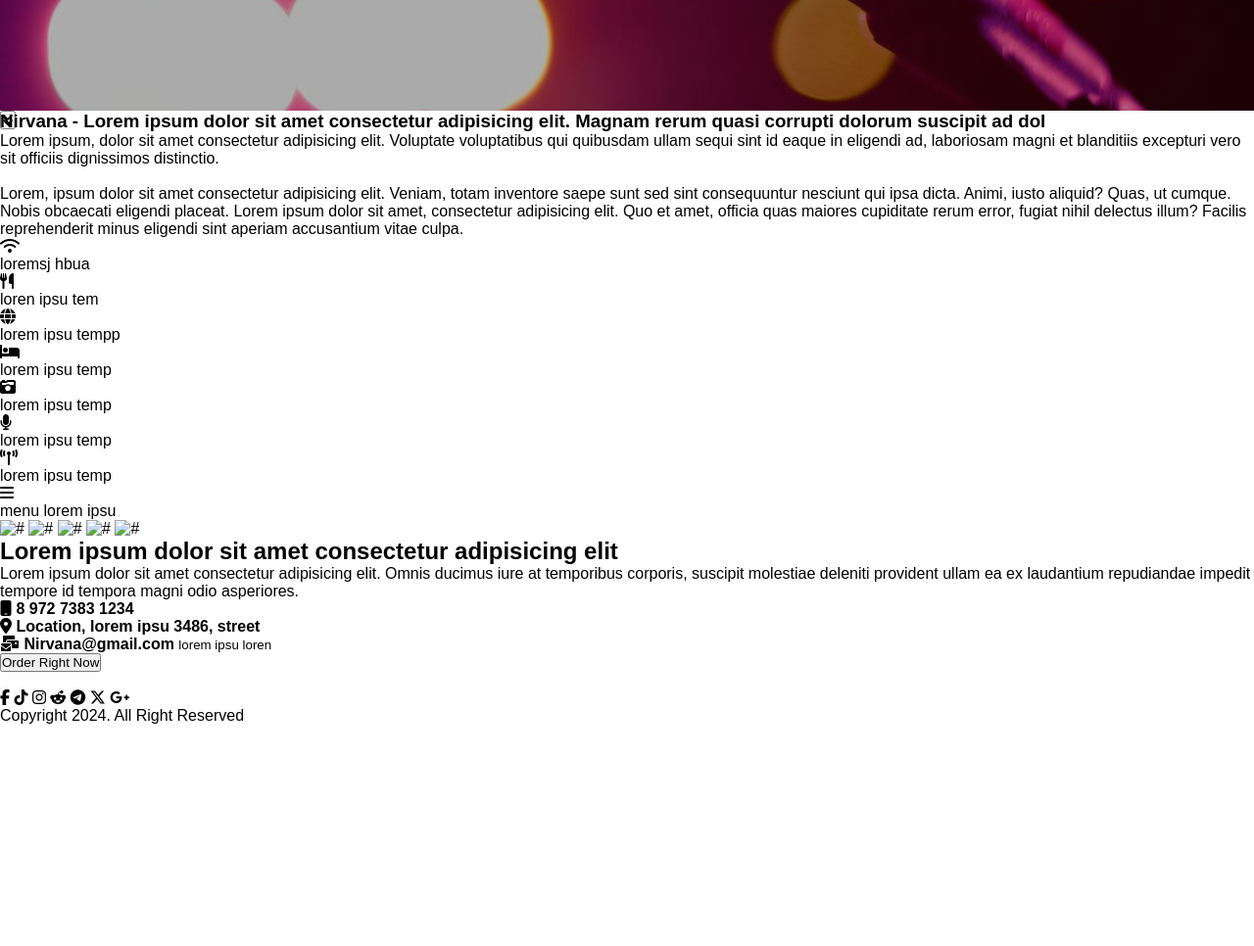
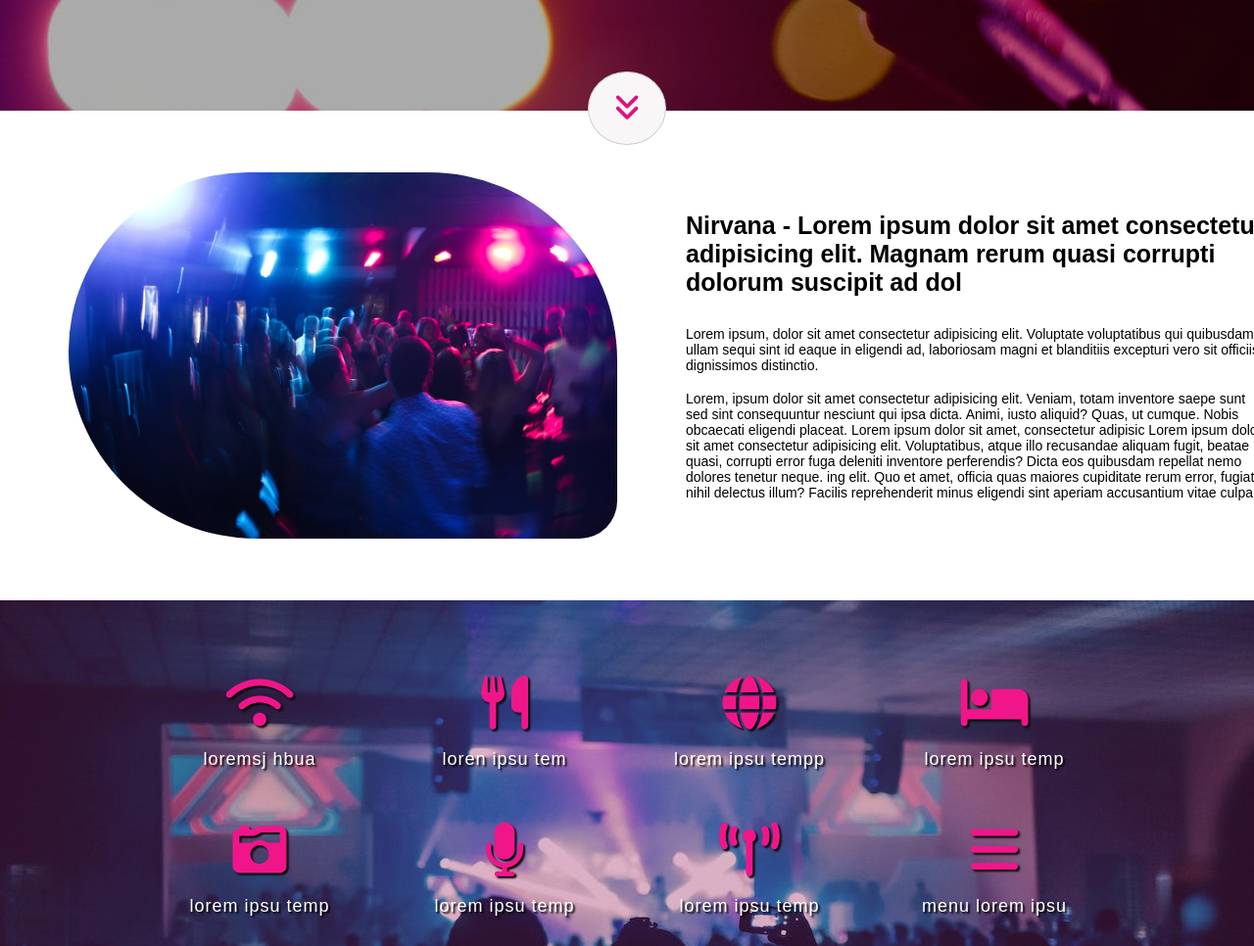
Before and after one commit to cristDSTK/Proyecto-21-Karaoke-Page, a plain HTML site: page index.html in a window 1280 px wide. Shown: the part 587-1553 px from the top of the page at 98% size. Before the commit the page ends 1327 px from the top, so only its background shows below. Drawn offline with Linux system fonts and the light colour scheme.

Commit message:
estilos de la pagina web

```diff
--- a/index.html
+++ b/index.html
@@ -67,13 +67,17 @@
     <main class="main">
 
         <section class="context">
-            <div class="context__img"></div>
+            <div class="context__img">
+                <img src="./images/bar.jpg" alt="bar">
+            </div>
             <div class="context__text">
                 <h3>Nirvana - Lorem ipsum dolor sit amet consectetur adipisicing elit. Magnam rerum quasi corrupti dolorum suscipit ad dol</h3>
                 <p>Lorem ipsum, dolor sit amet consectetur adipisicing elit. Voluptate voluptatibus qui quibusdam ullam sequi sint id eaque in eligendi ad, laboriosam magni et blanditiis excepturi vero sit officiis dignissimos distinctio.</p>
                 <br>
                 <p>Lorem, ipsum dolor sit amet consectetur adipisicing elit. Veniam, totam inventore saepe sunt sed sint consequuntur nesciunt qui ipsa dicta. Animi, iusto aliquid? Quas, ut cumque. Nobis obcaecati eligendi placeat.
-                    Lorem ipsum dolor sit amet, consectetur adipisicing elit. Quo et amet, officia quas maiores cupiditate rerum error, fugiat nihil delectus illum? Facilis reprehenderit minus eligendi sint aperiam accusantium vitae culpa.
+                    Lorem ipsum dolor sit amet, consectetur adipisic
+                    Lorem ipsum dolor sit amet consectetur adipisicing elit. Voluptatibus, atque illo recusandae aliquam fugit, beatae quasi, corrupti error fuga deleniti inventore perferendis? Dicta eos quibusdam repellat nemo dolores tenetur neque.
+                    ing elit. Quo et amet, officia quas maiores cupiditate rerum error, fugiat nihil delectus illum? Facilis reprehenderit minus eligendi sint aperiam accusantium vitae culpa.
                 </p>
             </div>
         </section>
@@ -115,11 +119,11 @@
                 </div>
             </div>
             <div class="box__img">
-                <img src="#" alt="#">
-                <img src="#" alt="#">
-                <img src="#" alt="#">
-                <img src="#" alt="#">
-                <img src="#" alt="#">
+                <img src="./images/bar1.jpg" alt="#">
+                <img src="./images/bar2.jpg" alt="#">
+                <img src="./images/bar3.jpeg" alt="#">
+                <img src="./images/bar3.jpg" alt="#">
+                <img src="./images/bar5.jpg" alt="#">
             </div>
         </section>
 
@@ -145,7 +149,7 @@
                 <button>Order Right Now</button>
             </div>
             <div class="contact__img">
-                <img>
+                <img src="./images/contact.jpg">
             </div>
         </section>
 
--- a/style.css
+++ b/style.css
@@ -15,6 +15,9 @@ body {
     background-position: center;
     background-size: cover;
     color: white;
+    display: flex;
+    flex-direction: column;
+    align-items: center;
 }
 .header__nav {
     width: 1400px;
@@ -164,3 +167,215 @@ body {
 .header__title--box__contain small {
     color: rgb(209, 206, 206);
 }
+.header__btn {
+    margin-bottom: -35px;
+    width: 80px;
+    height: 80px;
+    border-radius: 50%;
+    border: 1px solid rgb(206, 206, 206);
+    color: rgb(222, 18, 127);
+    font-size: 30px;
+    background-color: #f8f6f7;
+    cursor: pointer;
+    transition: .4s;
+    &:hover {
+        background-color: rgb(222, 18, 127);
+        color: white;
+    }
+}
+
+
+
+.main {
+    width: 100%;
+}
+
+
+.context {
+    width: 1400px;
+    height: 500px;
+    margin: 0 auto;
+    display: flex;
+    flex-direction: row;
+}
+.context__img {
+    width: 50%;
+    display: flex;
+    justify-content: center;
+    align-items: center;
+}
+.context__img img {
+    width: 80%;
+    border-radius: 190px 200px 40px 200px;
+}
+.context__text {
+    width: 50%;
+    height: 100%;
+    display: flex;
+    flex-direction: column;
+    align-items: start;
+    justify-content: center;
+}
+.context__text h3 {
+    margin-bottom: 30px;
+    font-size: 25px;
+    width: 90%;
+}
+.context__text p {
+    font-size: 14px;
+    width: 85%;
+}
+
+.box {
+    width: 100%;
+    height: 700px;
+    background: linear-gradient(
+        rgba(145, 11, 83, 0.3),
+        rgba(148, 13, 85, 0.3)
+    ), url("./images/back-box.jpg");
+    background-position: bottom;
+    background-size: cover;
+    color: white;
+}
+.box__content {
+    width: 1000px;
+    height: 300px;
+    margin: 0px auto;
+    display: grid;
+    padding: 50px 0;
+    grid-template-columns: repeat(4, 1fr);
+    grid-template-rows: repeat(2, 1fr);
+}
+.box__content--one {
+    display: flex;
+    flex-direction: column;
+    align-items: center;
+    justify-content: center;
+    row-gap: 20px;
+    cursor: pointer;
+    transition: .5s;
+    &:hover {
+        scale: 1.1;
+    }
+}
+.box__content--one i {
+    font-size: 55px;
+    color: rgb(240, 22, 138);
+    text-shadow: 2px 2px 2px #000;
+}
+.box__content--one p {
+    font-size: 18px;
+    letter-spacing: 1px;
+    text-shadow: 2px 2px 2px #000;
+}
+
+.box__img {
+    width: 100%;
+    height: 300px;
+    display: grid;
+    grid-template-columns: repeat(5, 1fr);
+}
+.box__img img {
+    width: 100%;
+    height: 100%;
+    object-fit: cover;
+}
+
+
+
+.contact {
+    width: 1200px;
+    height: 500px;
+    margin: 0 auto;
+    display: flex;
+    flex-direction: row;
+}
+.contact__text {
+    width: 50%;
+    display: flex;
+    flex-direction: column;
+    align-items: start;
+    justify-content: center;
+    row-gap: 20px;
+}
+.contact__text h2 {
+    font-size: 29px;
+    width: 80%;
+    color: rgb(240, 22, 138);
+}
+.contact__text p {
+    font-size: 15px;
+    width: 94%;
+}
+.contact__text ul {
+    width: 400px;
+    height: 100px;
+    display: flex;
+    list-style: none;
+    flex-direction: column;
+    justify-content: space-evenly;
+}
+.contact__text ul li i {
+    font-size: 24px;
+    padding-right: 10px;
+    color: rgb(240, 22, 138);
+}
+.contact__text ul li b {
+    font-size: 18px;
+}
+.contact__text button {
+    width: 250px;
+    height: 50px;
+    color: white;
+    background-color: rgb(240, 22, 138);
+    border: none;
+    border-radius: 20px;
+    font-size: 17px;
+    cursor: pointer;
+    transition: .4s;
+    &:hover {
+        background-color: rgb(191, 13, 108);
+    }
+}
+
+
+.contact__img {
+    width: 50%;
+    display: flex;
+    justify-content: start;
+    align-items: center;
+}
+.contact__img img {
+    width: 100%;
+    height: 80%;
+    border-radius: 200px 200px 200px 50px;
+}
+
+
+.footer {
+    margin-top: 30px;
+    width: 100%;
+    height: 200px;
+    background-color: rgb(51, 13, 45);
+    color: white;
+}
+.footer__text {
+    height: 100%;
+    display: flex;
+    flex-direction: column;
+    align-items: center;
+    justify-content: center;
+    row-gap: 20px;
+}
+.footer__text span i {
+    font-size: 22px;
+    padding: 10px;
+    cursor: pointer;
+    transition: .4s;
+    &:hover {
+        color: rgb(222, 18, 127);
+    }
+}
+.footer__text p {
+    color: rgb(206, 206, 206);
+}
```
Also changed, not shown: images/back-box.jpg (added), images/bar.jpg (added), images/bar1.jpg (added), images/bar2.jpg (added), images/bar3.jpeg (added), images/bar3.jpg (added), images/bar5.jpg (added), images/contact.jpg (added).
